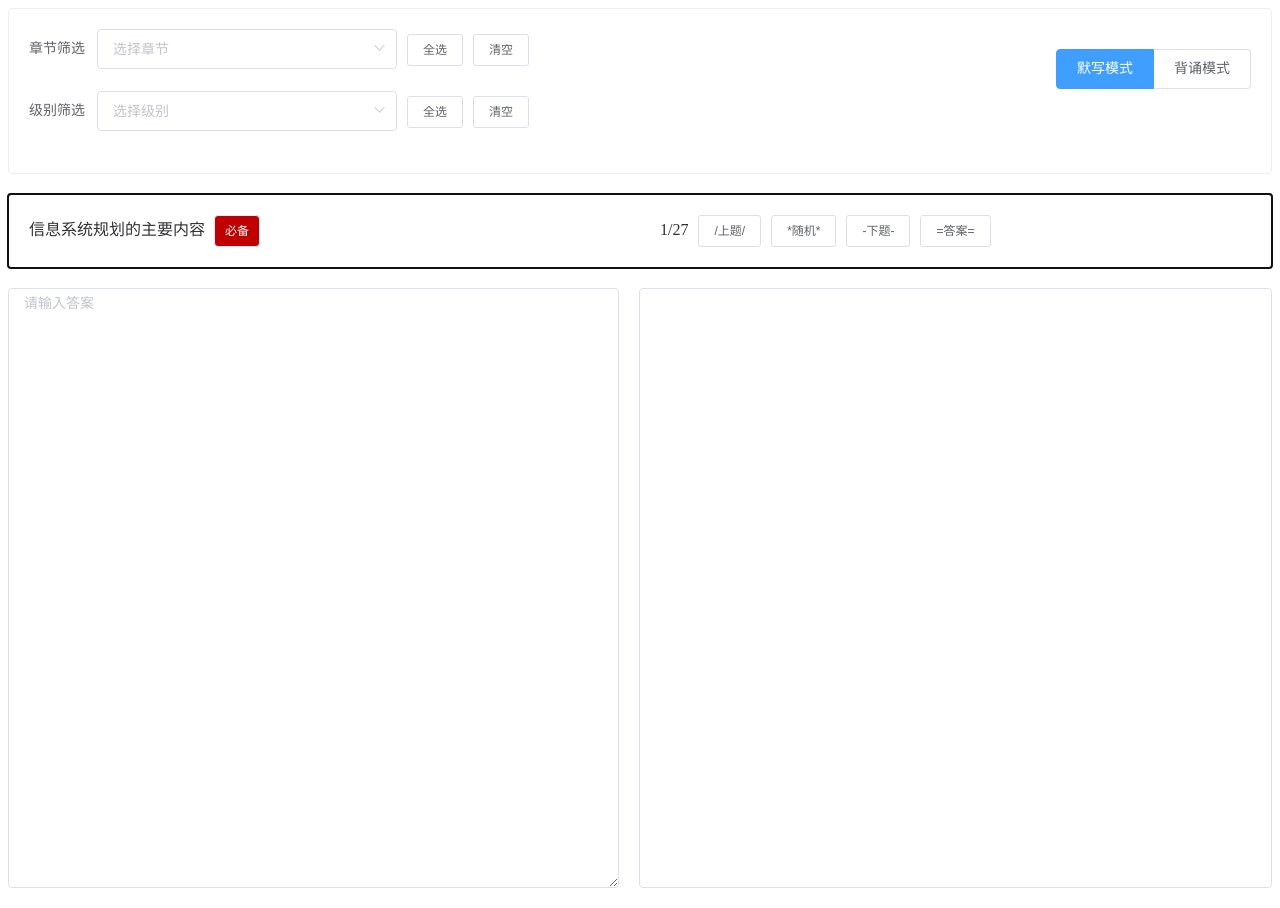
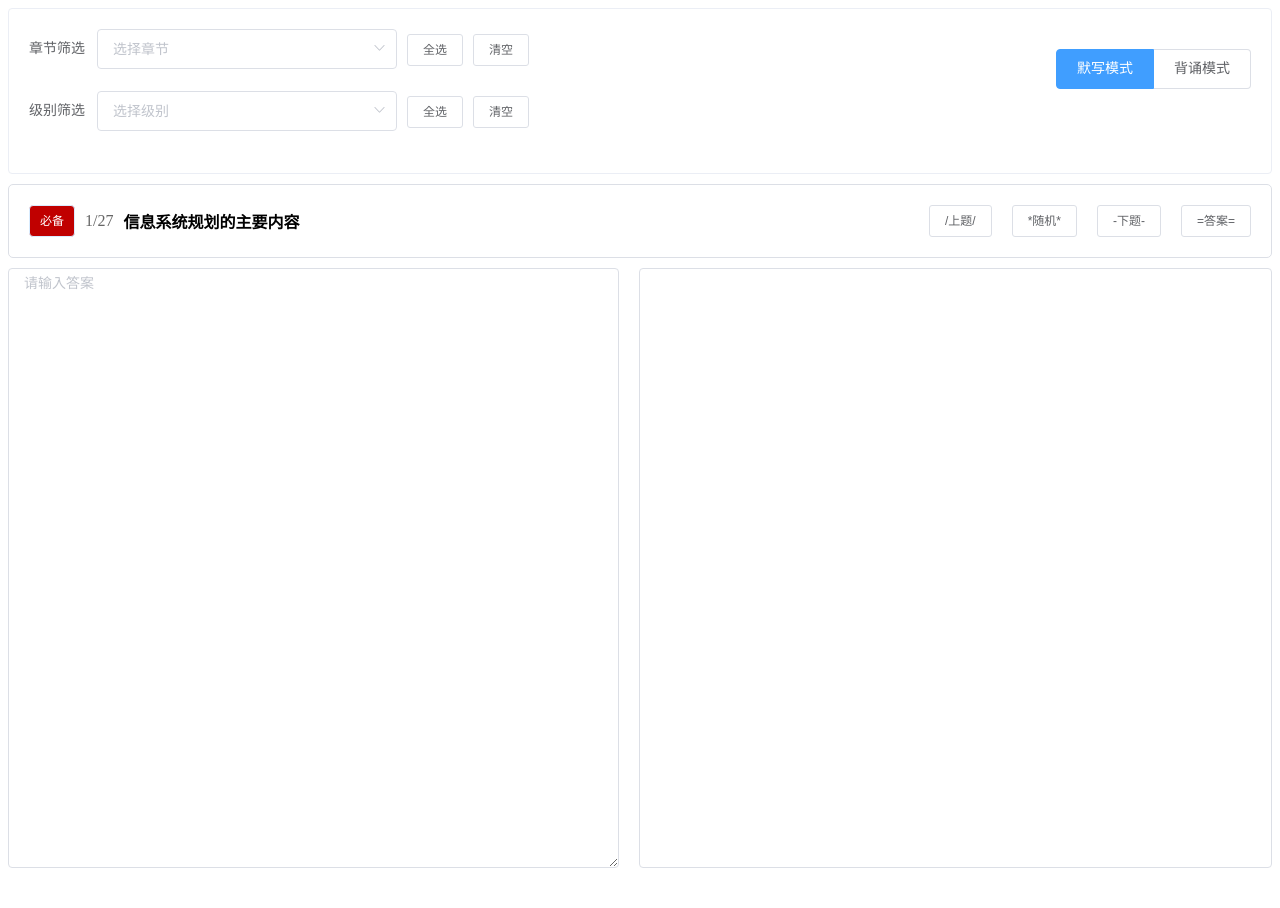
Before and after one commit to yangf325/dictation, a Vue app: page / in a window 1280 px wide. After the commit the page ends 878 px from the top, so only its background shows below. Built offline with nearby package versions, Linux system fonts and the light colour scheme.

Commit message:
feat： done1

```diff
--- a/public/index.html
+++ b/public/index.html
@@ -5,7 +5,7 @@
     <meta http-equiv="X-UA-Compatible" content="IE=edge">
     <meta name="viewport" content="width=device-width,initial-scale=1.0">
     <link rel="icon" href="<%= BASE_URL %>favicon.ico">
-    <title><%= htmlWebpackPlugin.options.title %></title>
+    <title>个人学习</title>
   </head>
   <body>
     <noscript>
--- a/src/components/InputInteraction.vue
+++ b/src/components/InputInteraction.vue
@@ -24,7 +24,7 @@
 
 <style scoped>
 .input-interaction {
-  margin: 20px 0;
+  margin: 10px 0;
   display: flex;
   gap: 20px;
   height: calc(100vh - 200px);
--- a/src/components/QuestionDisplay.vue
+++ b/src/components/QuestionDisplay.vue
@@ -1,78 +1,86 @@
 <template>
-  <div class="question-display" v-if="mode === 'write'" tabindex="0">
-    <el-card shadow="hover">
-      <span class="span-title">
-        {{ currentQuestion?.title || "" }}
+  <div class="question-display">
+    <div v-if="mode === 'write'" tabindex="0">
+      <div class="ask-wrap">
+        <div class="question-header">
+          <div class="level-tags">
             <el-tag
               v-if="currentQuestion?.level === 1"
-          style="margin-left: 5px; background-color: #c00000; color: #fff"
+              style="background-color: #c00000; color: #fff"
+              >必备</el-tag
             >
-          必备
-        </el-tag>
             <el-tag
               v-if="currentQuestion?.level === 2"
-          style="margin-left: 5px; background-color: #9933ff; color: #fff"
+              style="background-color: #9933ff; color: #fff"
+              >重要</el-tag
             >
-          重要
-        </el-tag>
             <el-tag
               v-if="currentQuestion?.level === 3"
-          style="margin-left: 5px; background-color: #ffcc00; color: #fff"
+              style="background-color: #ffcc00; color: #fff"
+              >可选</el-tag
             >
-          可选
-        </el-tag>
-      </span>
-      <!-- 通过内联样式控制透明度 -->
-      <span :style="{ opacity: isRandom ? 0 : 1 }"
-        >{{ currentIndex + 1 }}/{{ questions.length }}</span
+          </div>
+          <div class="progress-info">
+            {{ currentIndex + 1 }}/{{ questions.length }}
+          </div>
+          <span class="question-title">{{ currentQuestion?.title || "" }}</span>
+        </div>
+        <div class="action-buttons">
+          <el-button @click="$emit('prev-question')" size="small"
+            >/上题/</el-button
           >
-      <el-button @click="$emit('prev-question')" size="small">/上题/</el-button>
           <el-button @click="$emit('random-question')" size="small"
             >*随机*</el-button
           >
-      <el-button @click="$emit('next-question')" size="small">-下题-</el-button>
+          <el-button @click="$emit('next-question')" size="small"
+            >-下题-</el-button
+          >
           <el-button @click="$emit('toggle-answer', !showAnswer)" size="small"
             >=答案=</el-button
           >
+        </div>
+      </div>
+    </div>
+    <!-- 仅在非默写模式显示背诵卡片 -->
+    <div v-else class="card-grid">
+      <el-card
+        v-for="(item, index) in questions"
+        :key="index"
+        shadow="hover"
+        class="question-card"
+      >
+        <div class="card-header">
+          <span class="card-title">{{ index + 1 }}.{{ item.title }}</span>
+          <div class="card-level-tags">
+            <el-tag
+              v-if="item.level === 1"
+              style="background-color: #c00000; color: #fff"
+              >必备</el-tag
+            >
+            <el-tag
+              v-if="item.level === 2"
+              style="background-color: #9933ff; color: #fff"
+              >重要</el-tag
+            >
+            <el-tag
+              v-if="item.level === 3"
+              style="background-color: #ffcc00; color: #fff"
+              >可选</el-tag
+            >
+          </div>
+        </div>
+        <div class="card-answers">
+          <div
+            v-for="(ans, ansIndex) in item.answer"
+            :key="ansIndex"
+            class="answer-item"
+          >
+            {{ ansIndex + 1 }}. {{ ans }}
+          </div>
+        </div>
       </el-card>
     </div>
-  <el-card v-else shadow="hover">
-    <el-collapse v-model="activeNames">
-      <el-collapse-item v-for="(item, index) in questions" :key="index">
-        <template #title>
-          {{ item.title }}
-          <el-tag
-            v-if="item?.level === 1"
-            style="margin-left: 5px; background-color: #c00000; color: #fff"
-          >
-            必备
-          </el-tag>
-          <el-tag
-            v-if="item?.level === 2"
-            style="margin-left: 5px; background-color: #9933ff; color: #fff"
-          >
-            重要
-          </el-tag>
-          <el-tag
-            v-if="item?.level === 3"
-            style="margin-left: 5px; background-color: #ffcc00; color: #fff"
-          >
-            可选
-          </el-tag>
-        </template>
-        <div class="answer-content" style="max-height: 300px; overflow-y: auto">
-          <el-tag
-            v-for="(ans, ansIndex) in item.answer"
-            :key="ansIndex"
-            style="margin: 5px"
-            @click="handleAnswerClick"
-          >
-            {{ ansIndex + 1 }}. {{ ans }}
-          </el-tag>
   </div>
-      </el-collapse-item>
-    </el-collapse>
-  </el-card>
 </template>
 
 <script>
@@ -149,29 +157,98 @@ export default {
 };
 </script>
 
-<style scoped>
+<style>
 .question-display {
-  margin: 20px 0;
+  padding: 10px 0 0 0;
 }
-.span-title {
-  width: 50%;
-  margin-right: 20px;
-  display: inline-block;
+.question-header {
+  display: flex;
+  justify-content: space-between;
+  align-items: center;
+  margin-bottom: 10px;
 }
-/* 添加进度样式 */
-span {
-  margin-right: 10px;
-  display: inline-flex;
+.question-title {
+  font-size: 16px;
+  font-weight: bold;
+}
+.level-tags {
+  display: flex;
+  gap: 5px;
+}
+.progress-info {
+  margin: 10px 0;
+  color: #666;
+}
+.action-buttons {
+  display: flex;
+  gap: 10px;
+}
+.card-grid {
+  display: grid;
+  grid-template-columns: repeat(auto-fill, minmax(300px, 1fr));
+  gap: 10px; /* 缩小卡片之间的间隙 */
+}
+.question-card {
+  min-height: 200px;
+  padding: 5px; /* 进一步减少卡片内边距 */
+}
+.card-header {
+  display: flex;
+  justify-content: space-between;
   align-items: center;
+  padding-bottom: 5px; /* 减少标题底部间隙 */
+  border-bottom: 1px solid #ebeef5;
+  margin-bottom: 5px; /* 减少标题与答案区域的间隙 */
 }
-.answer-content {
-  padding: 10px;
+.card-index {
+  margin-right: 5px;
+  font-weight: bold;
+}
+.card-title {
+  font-weight: bold;
+  font-size: 14px; /* 降低标题字体大小 */
+}
+.card-level-tags {
+  display: flex;
+  gap: 5px;
+}
+.card-answers {
+  max-height: 180px;
+  overflow-y: auto;
+  padding: 5px; /* 减少答案区域内边距 */
+  margin-top: 5px; /* 减少答案区域上边距 */
   background-color: #f5f7fa;
   border-radius: 4px;
-  max-height: 300px;
-  overflow-y: auto;
 }
-.el-collapse-item__header {
-  font-weight: bold;
+.answer-item {
+  margin-bottom: 3px; /* 减少答案项之间的间隙 */
+}
+/* 减小 el-card__body 与父元素的间隙 */
+.card-answers .el-card__body {
+  padding: 6px !important; /* 调整内边距 */
+}
+.question-card {
+  min-height: 200px;
+  padding: 5px; /* 进一步减少卡片内边距 */
+}
+.card-grid {
+  display: grid;
+  grid-template-columns: repeat(auto-fill, minmax(300px, 1fr));
+  gap: 8px; /* 再次缩小卡片之间的间隙 */
+}
+.ask-wrap {
+  border: 1px solid #dcdfe6;
+  border-radius: 5px;
+  display: flex;
+  padding: 20px;
+}
+.question-header {
+  flex: 1;
+  display: flex;
+  justify-content: start;
+  margin: 0;
+}
+.progress-info {
+  margin: 0 10px;
 }
 </style>
```
Lines whose indentation alone changed are shown as unchanged.
